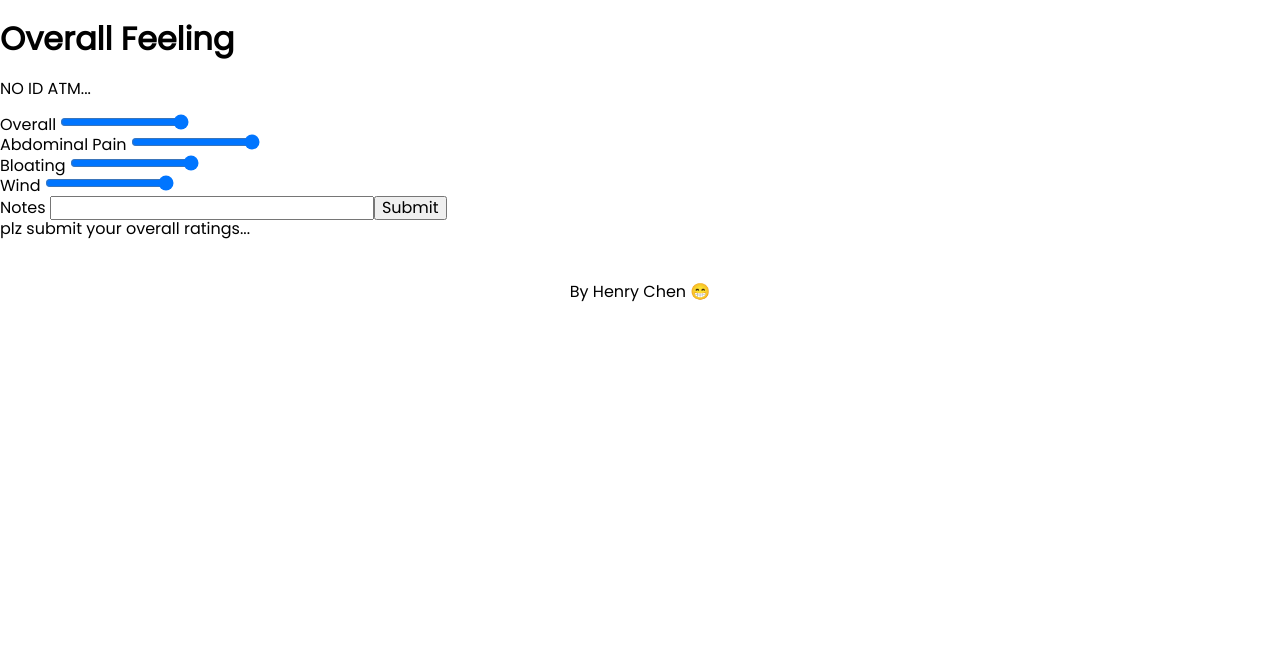
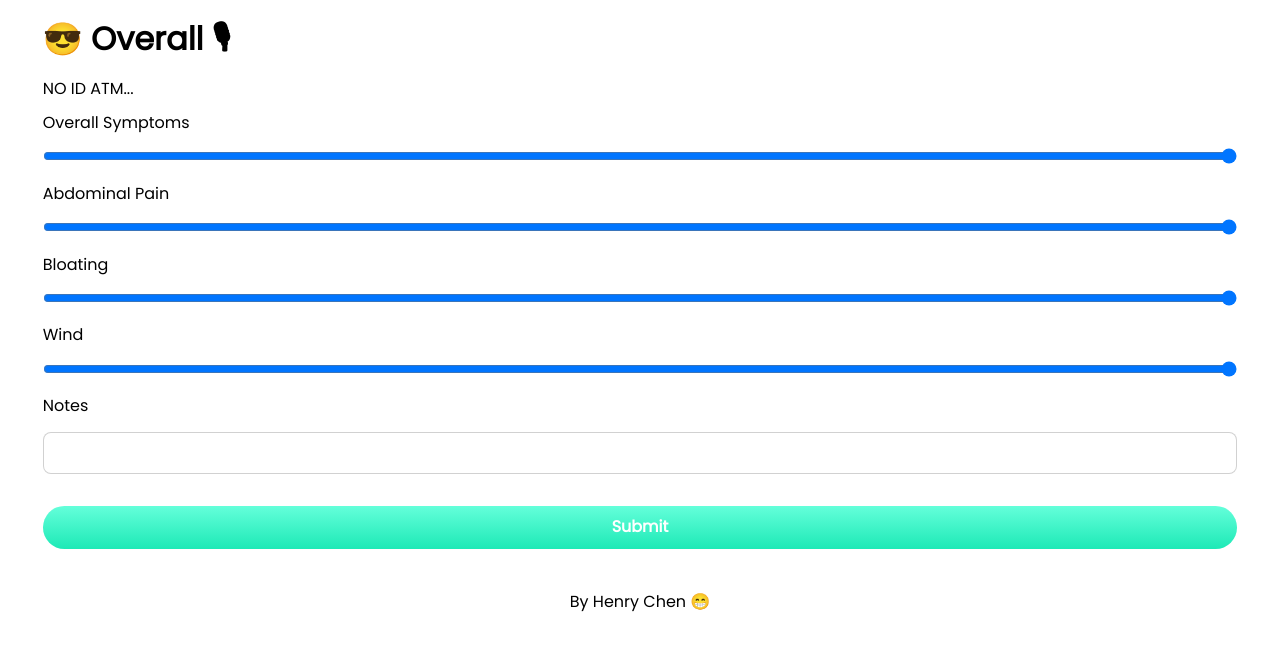
Before and after one commit to jumper385/ngp_frontend, a React (Create React App) app in the folder client/: page /overall in a window 1280 px wide. Shown: the top 650 px of the page. Built offline with nearby package versions, Linux system fonts and the light colour scheme.

Commit message:
finally something that looks q

```diff
--- a/client/src/App.js
+++ b/client/src/App.js
@@ -9,6 +9,7 @@ import Overall from './pages/Overall';
 const AppDiv = styled.div`
   @import url('https://fonts.googleapis.com/css?family=Poppins&display=swap');
   font-family: 'Poppins', sans-serif;
+  padding:0 32pt
 `
 
 const Banner = styled.div`
--- a/client/src/pages/Overall.js
+++ b/client/src/pages/Overall.js
@@ -2,7 +2,50 @@ import React, { Component } from 'react'
 import { connect } from 'react-redux'
 import { Link } from 'react-router-dom'
 import axios from 'axios'
+import styled from 'styled-components'
 
+const SliderInput = styled.input`
+    width:100%
+`
+const NoteInput = styled.input`
+    height:32pt
+    border-radius:6pt
+    padding: 0 8pt
+    width:100%
+    box-sizing:border-box
+    border: 1px solid rgba(0,0,0,0.18)
+`
+const ActionBox = styled.div`
+    width:100%
+    background:pink
+    height:32pt
+    margin-top:24pt
+    background: linear-gradient(to bottom, #64FFDA 0%, #1DE9B6 100%);
+    border-radius: 16pt
+`
+const SubmitButton = styled.input`
+    width:100%
+    height:100%
+    border:none
+    background:none
+    display:flex
+    align-items:center
+    justify-content:center
+    color:white
+    font-weight:600
+`
+const StyledLink = styled(Link)`
+    width:100%
+    height:100%
+    text-decoration:none
+    background:none
+    border:none
+    display:flex
+    align-items:center
+    justify-content:center
+    color:white
+    font-weight:600
+`
 class Overall extends Component {
 
     constructor(props){
@@ -18,6 +61,10 @@ class Overall extends Component {
             bloating:5,
             wind:5,
         })
+    }
+
+    componentDidMount(){
+        this.setState({completed:false})
     }
 
     onChange = async e => {
@@ -36,19 +83,35 @@ class Overall extends Component {
     }
 
     render(){
+        const ActionButton = (props) => {
+            let { completed } = props
+            console.log(completed)
+            if (!completed){
+                return(
+                    <ActionBox>
+                        <SubmitButton type='submit'/>
+                    </ActionBox>
+                )
+            } else {
+                return(
+                    <ActionBox>
+                        <StyledLink to='/'>Go Home 😇</StyledLink>
+                    </ActionBox>
+                )
+            }
+        }
         return(
             <div>
-                <h1>Overall Feeling</h1>
+                <h1>😎 Overall 🎙</h1>
                 <p>{this.props.recording.recording_id || 'NO ID ATM...'}</p>
                 <form onSubmit={this.onSubmit}>
-                    <label>Overall</label> <input onChange={this.onChange} name='overall' type='range' min='0' max='10'/> <br/>
-                    <label>Abdominal Pain</label> <input onChange={this.onChange} name='abdPain' type='range' min='0' max='10'/> <br/>
-                    <label>Bloating</label> <input onChange={this.onChange} name='bloating' type='range' min='0' max='10'/> <br/>
-                    <label>Wind</label> <input onChange={this.onChange} name='wind' type='range' min='0' max='10'/> <br/>
-                    <label>Notes</label> <input onChange={this.onChange} name='notes' type='text'/>
-                    <input type='submit'/>
+                    <label><p>Overall Symptoms</p></label> <SliderInput onChange={this.onChange} name='overall' type='range' min='0' max='10'/> <br/>
+                    <label><p>Abdominal Pain</p></label> <SliderInput onChange={this.onChange} name='abdPain' type='range' min='0' max='10'/> <br/>
+                    <label><p>Bloating</p></label> <SliderInput onChange={this.onChange} name='bloating' type='range' min='0' max='10'/> <br/>
+                    <label><p>Wind</p></label> <SliderInput onChange={this.onChange} name='wind' type='range' min='0' max='10'/> <br/>
+                    <label><p>Notes</p></label> <NoteInput onChange={this.onChange} name='notes' type='text'/> <br />
+                    <ActionButton {...this.state}/>
                 </form>
-                <div>{this.state.completed ? <Link to='/'>Go Home 😇</Link> : 'plz submit your overall ratings...'}</div>
             </div>
         )
     }
--- a/client/src/pages/Recording.js
+++ b/client/src/pages/Recording.js
@@ -6,7 +6,6 @@ import styled from 'styled-components'
 
 const PageHeader = styled.div`
     box-sizing:border-box
-    padding:0 32pt
     margin:0
 `
 
@@ -29,7 +28,6 @@ const PrimaryButton = styled.button`
     color:white
     height:32pt
     border-radius:16pt
-    padding:0 32pt;
     display:flex
     justify-content:center
     box-shadow: 0px 4px 4px 0px rgba(0,0,0,0.18);
@@ -46,9 +44,7 @@ const Icon = styled.i`
     padding:0
 `
 
-const FormInput = styled.form`
-    padding:0 32pt
-`
+const FormInput = styled.form``
 
 const TextInput = styled.input`
     height:32pt
```
Also changed, not shown: 8 other files (tests, documents, lock files or other folders).
